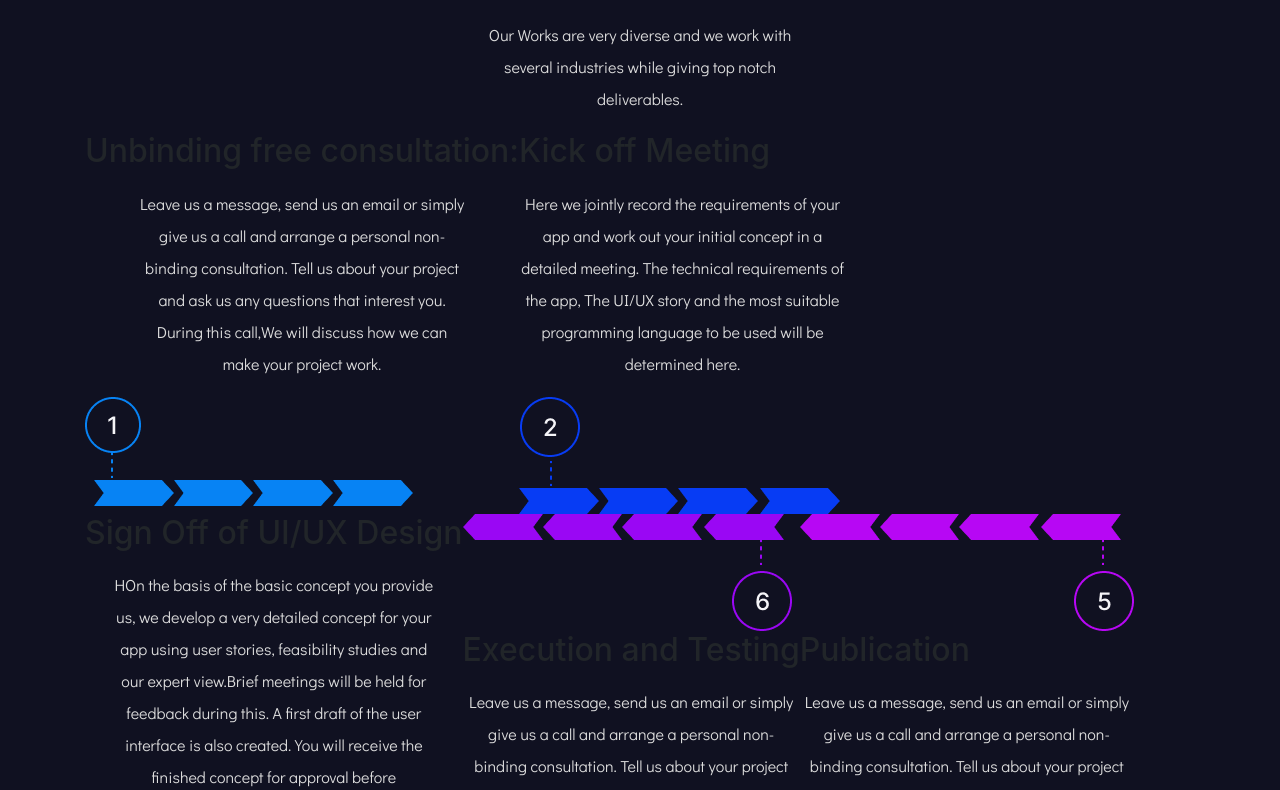
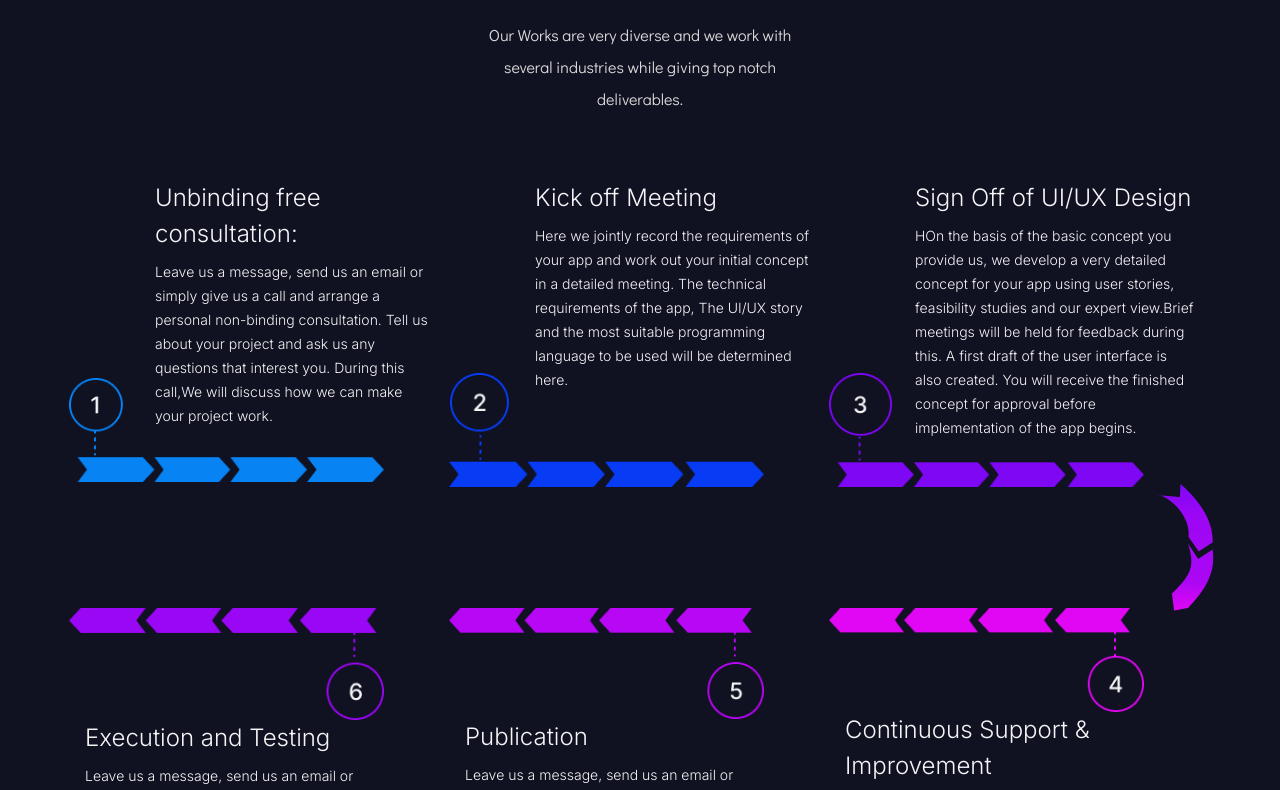
Before and after one commit to itorophilip1998/upscale, a React (Create React App) app: page / in a window 1280 px wide. Shown: the part 4403-5193 px from the top of the page. Built offline with nearby package versions, Linux system fonts and the light colour scheme.

Commit message:
our process

```diff
--- a/src/components/OurWorkProcess/WorkProcess.jsx
+++ b/src/components/OurWorkProcess/WorkProcess.jsx
@@ -2,14 +2,18 @@ import React from "react";
 
 function WorkProcess({ item }) {
   return (
-    <div className="ourworkprocess-box">
-      {!item.isTop && <img src={`/images/${item.img}`} alt="" />}
+    <div className="ourworkprocess-box col-md-4">
+      {!item.isTop && (
+        <img src={`/images/${item.img}`} alt="" className="topImg" />
+      )}
 
-      <div className="content">
-        <h2 className="header">{item.head}</h2>
+      <div className={`content ${item.isTop ? "ml-auto" : "mr-auto"}`}>
+        <h2 className="header ">{item.head}</h2>
         <p>{item.text}</p>
       </div>
-      {item.isTop && <img src={`/images/${item.img}`} alt="" />}
+      {item.isTop && (
+        <img src={`/images/${item.img}`} alt="" className="bottomImg" />
+      )}
     </div>
   );
 }
--- a/src/components/OurWorkProcess/index.jsx
+++ b/src/components/OurWorkProcess/index.jsx
@@ -3,15 +3,24 @@ import { ourprocess as list } from "../../utils/db";
 import WorkProcess from "./WorkProcess";
 function OurWorkProcess() {
   return (
-    <div className="ourwork ourworkprocess  container py-5 ">
-      <h1 className="heading pt-3 ">OUR WORK PROCESS</h1>
-      <p>
-        Our Works are very diverse and we work with several industries while
-        giving top notch deliverables.
-      </p>
-      <div className="row m-0">
-        {list && list.map((item, key) => <WorkProcess key={key} item={item} className="col-md-4" />)}
+    <div className=" ourworkprocess  container py-5 ">
+      <div className="ourwork">
+        <h1 className="heading pt-3 ">OUR WORK PROCESS</h1>
+        <p>
+          Our Works are very diverse and we work with several industries while
+          giving top notch deliverables.
+        </p>
       </div>
+      <div className=" work-flex row pt-5">
+        {list &&
+          list.map((item, key) => (
+            <WorkProcess
+              key={key}
+              item={item}
+            />
+          ))}
+      </div>
+      <img src="/images/curveline.png" alt="" className="curveline" />
     </div>
   );
 }
--- a/src/index.scss
+++ b/src/index.scss
@@ -293,8 +293,63 @@ body {
 
     img {
       width: 320px;
-      height: 53  0px;
-      margin-right:5px ;
+      height: 53 0px;
+      margin-right: 5px;
     }
   }
 }
+
+.ourworkprocess-box {
+  .content {
+    text-align: left;
+    width: 80%;
+    height: 292px;
+
+    // background:red !important;
+    .header {
+      font-family: 'Inter';
+      font-style: normal;
+      font-weight: 500;
+      font-size: 24px;
+      line-height: 36px;
+      /* or 150% */
+
+
+      color: #F5F5F8;
+    }
+
+    p {
+      font-family: 'Inter';
+      font-style: normal;
+      font-weight: 400;
+      font-size: 14px;
+      line-height: 24px;
+      /* or 171% */
+      text-align: left;
+
+      color: #F5F5F8;
+    }
+  }
+
+  img {
+    width: 90%;
+  }
+
+
+  .bottomImg {
+    margin-top: -7rem;
+    margin-left: -1rem;
+  }
+
+  .topImg {
+    margin-top: 7rem;
+    margin-left: -1rem;
+  }
+
+
+}
+.curveline {
+  position: absolute;
+  margin-top: -33rem;
+  margin-left:67rem;
+}
```
